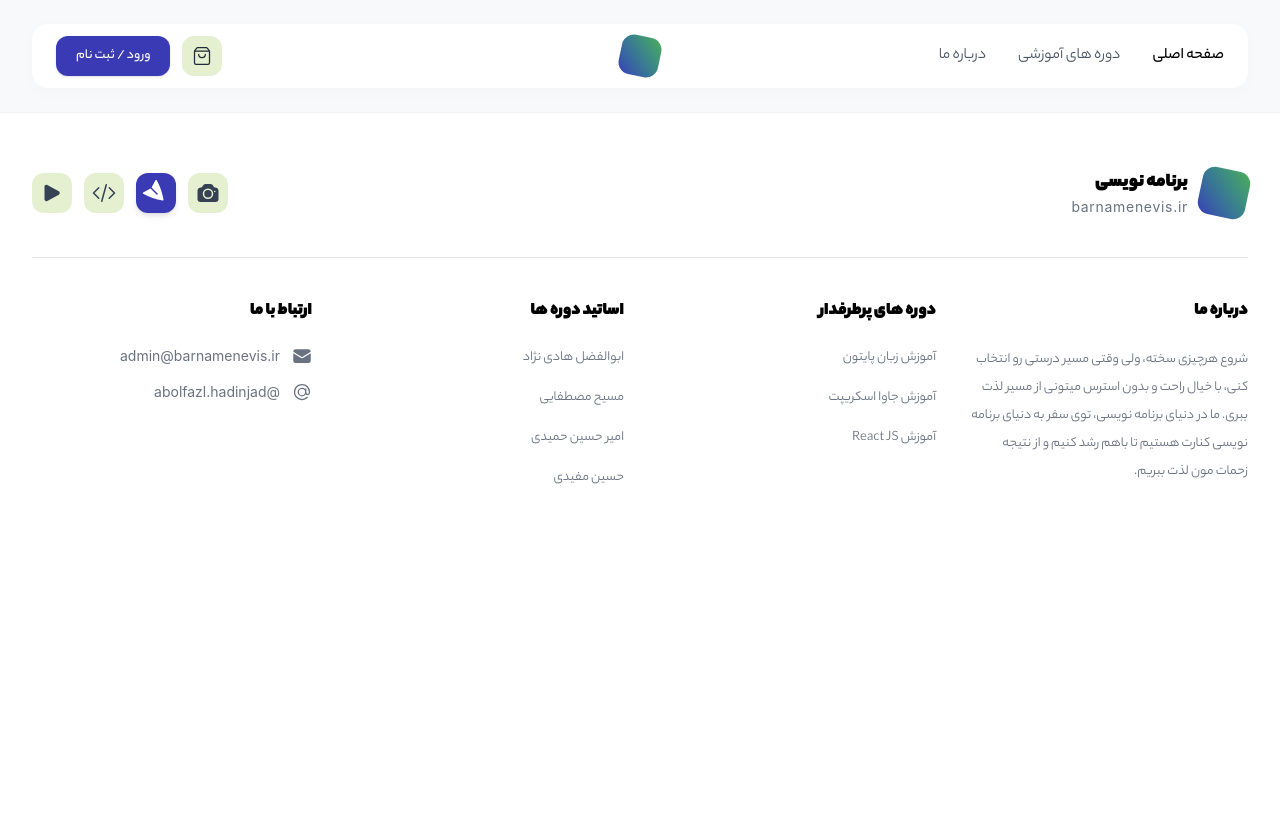
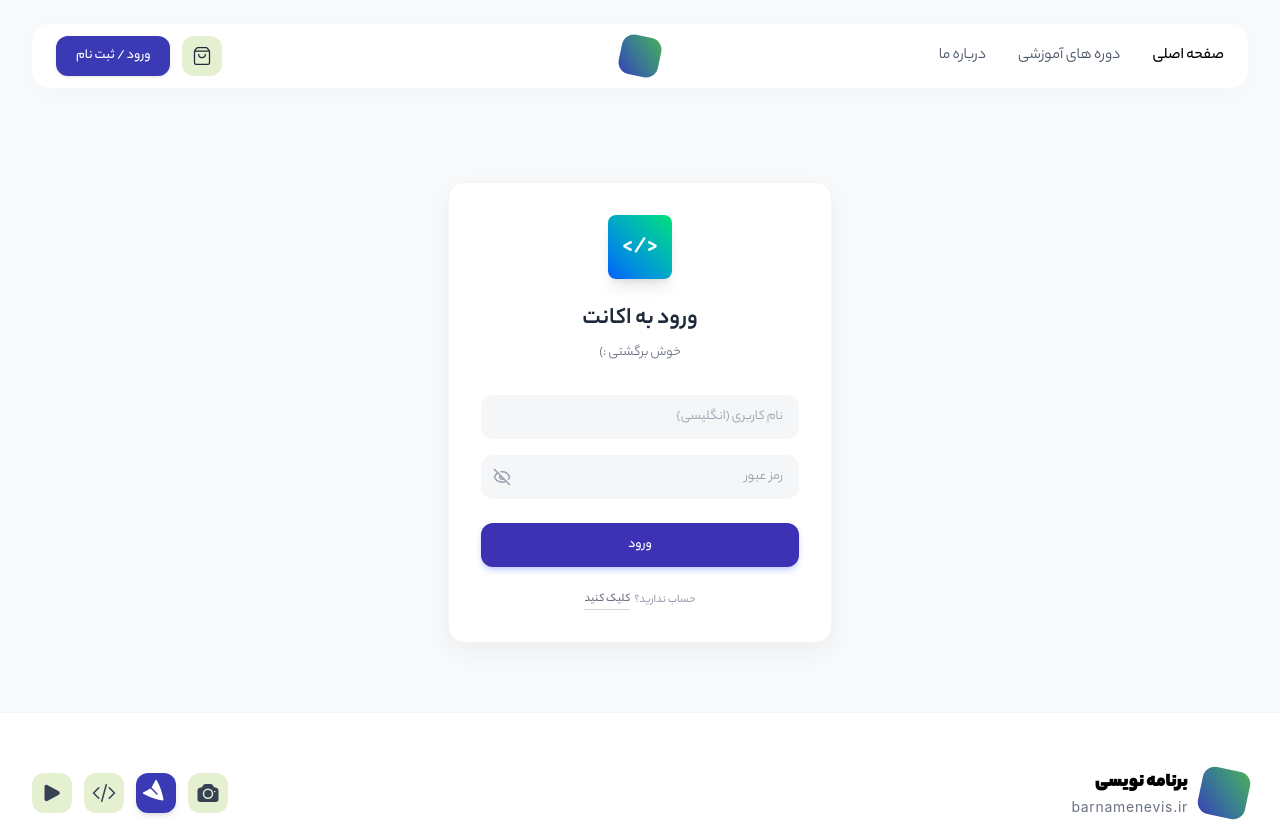
Before and after one commit to abolfazlhn4/codelearn, a React (Vite) app: page /auth in a window 1280 px wide. Shown: the top 822 px of the page. Before the commit the page ends 800 px from the top, so only its background shows below. Built offline with nearby package versions, Linux system fonts and the light colour scheme.

Commit message:
authentication frontend

```diff
--- a/src/App.jsx
+++ b/src/App.jsx
@@ -6,6 +6,7 @@ import Home from "./pages/Home";
 import Product from "./pages/Product";
 import CoursesArchive from "./pages/CoursesArchive";
 import Aboutus from "./pages/Aboutus";
+import Auth from "./pages/Auth"; // <--- ایمپورت کردن صفحه جدید
 
 function App() {
   return (
@@ -15,8 +16,9 @@ function App() {
       <Routes>
         <Route path="/" element={<Home />} />
         <Route path="/product/:id" element={<Product />} />
-        <Route path="/CoursesArchive/" element={<CoursesArchive />} />
-        <Route path="/Aboutus/" element={<Aboutus />} />
+        <Route path="/CoursesArchive" element={<CoursesArchive />} />
+        <Route path="/Aboutus" element={<Aboutus />} />
+        <Route path="/auth" element={<Auth />} />
       </Routes>
 
       <Footer />
--- a/src/components/Navbar.jsx
+++ b/src/components/Navbar.jsx
@@ -78,10 +78,11 @@ const Navbar = () => {
             </button>
 
             {/* دکمه ورود / ثبت نام */}
-            <button className="bg-[#3b3ab5] text-white p-2.5 sm:px-5 sm:py-2.5 rounded-xl font-medium text-sm hover:bg-opacity-90 transition-all shadow-sm flex items-center justify-center">
-              {/* در سایز بزرگ متن نشان داده می‌شود */}
+            <button
+              onClick={() => (window.location.href = "/auth")}
+              className="bg-[#3b3ab5] text-white p-2.5 sm:px-5 sm:py-2.5 rounded-xl font-medium text-sm hover:bg-opacity-90 transition-all shadow-sm flex items-center justify-center cursor-pointer"
+            >
               <span className="hidden sm:block">ورود / ثبت نام</span>
-              {/* در سایز موبایل (کوچکتر از sm) آیکون نشان داده می‌شود */}
               <User className="w-5 h-5 sm:hidden" strokeWidth={1.5} />
             </button>
           </div>
--- /dev/null
+++ b/src/pages/Auth.jsx
@@ -0,0 +1,78 @@
+import React, { useState } from "react";
+import { Eye, EyeOff } from "lucide-react";
+
+export default function Auth() {
+  const [action, setAction] = useState("login");
+  const [showPassword, setShowPassword] = useState(false);
+
+  return (
+    <div className="flex justify-center items-center py-16 px-4 bg-gray-50 min-h-[calc(100vh-200px)]">
+      <div className="bg-white p-8 rounded-2xl shadow-[0_8px_30px_rgb(0,0,0,0.06)] w-full max-w-sm border border-gray-100">
+        <div className="flex justify-center mb-6">
+          <div className="w-16 h-16 bg-gradient-to-tr from-blue-600 to-green-400 rounded-lg flex items-center justify-center text-white font-bold text-2xl shadow-lg">
+            {"</>"}
+          </div>
+        </div>
+
+        <h2 className="text-2xl font-bold text-center text-gray-800 mb-2">
+          {action === "login" ? "ورود به اکانت" : "ساخت حساب"}
+        </h2>
+
+        <p className="text-center text-gray-500 mb-8 text-sm">
+          {action === "login" ? "خوش برگشتی :)" : "عضو خانواده ما شو :)"}
+        </p>
+
+        <form className="space-y-4" onSubmit={(e) => e.preventDefault()}>
+          <input
+            type="text"
+            placeholder="نام کاربری (انگلیسی)"
+            className="w-full bg-gray-100/80 text-gray-800 px-4 py-3 rounded-xl outline-none focus:ring-2 focus:ring-[#3D31B4] transition-all text-right text-sm placeholder-gray-400"
+            dir="rtl"
+          />
+
+          <div className="relative">
+            <input
+              type={showPassword ? "text" : "password"}
+              placeholder="رمز عبور"
+              className="w-full bg-gray-100/80 text-gray-800 px-4 py-3 rounded-xl outline-none focus:ring-2 focus:ring-[#3D31B4] transition-all text-right text-sm placeholder-gray-400 pl-10"
+              dir="rtl"
+            />
+            <button
+              type="button"
+              onClick={() => setShowPassword(!showPassword)}
+              className="absolute left-3 top-1/2 -translate-y-1/2 text-gray-400 hover:text-gray-600"
+            >
+              {showPassword ? <Eye size={18} /> : <EyeOff size={18} />}
+            </button>
+          </div>
+
+          {action === "register" ? (
+            <input
+              type={showPassword ? "text" : "password"}
+              placeholder="تکرار رمز عبور"
+              className="w-full bg-gray-100/80 text-gray-800 px-4 py-3 rounded-xl outline-none focus:ring-2 focus:ring-[#3D31B4] transition-all text-right text-sm placeholder-gray-400"
+              dir="rtl"
+            />
+          ) : null}
+
+          <button
+            type="submit"
+            className="w-full bg-[#3D31B4] hover:bg-[#32279c] text-white font-medium py-3 rounded-xl transition-colors mt-2 text-sm shadow-md shadow-indigo-200"
+          >
+            {action === "login" ? "ورود" : "ثبت نام"}
+          </button>
+        </form>
+
+        <div className="mt-6 text-center text-xs text-gray-400 font-medium flex justify-center items-center gap-1">
+          <span>{action === "login" ? "حساب ندارید؟" : "حساب دارید؟"}</span>
+          <button
+            onClick={() => setAction(action === "login" ? "register" : "login")}
+            className="text-gray-500 hover:text-gray-800 transition-colors border-b border-gray-300 hover:border-gray-800 pb-0.5"
+          >
+            کلیک کنید
+          </button>
+        </div>
+      </div>
+    </div>
+  );
+}
```
